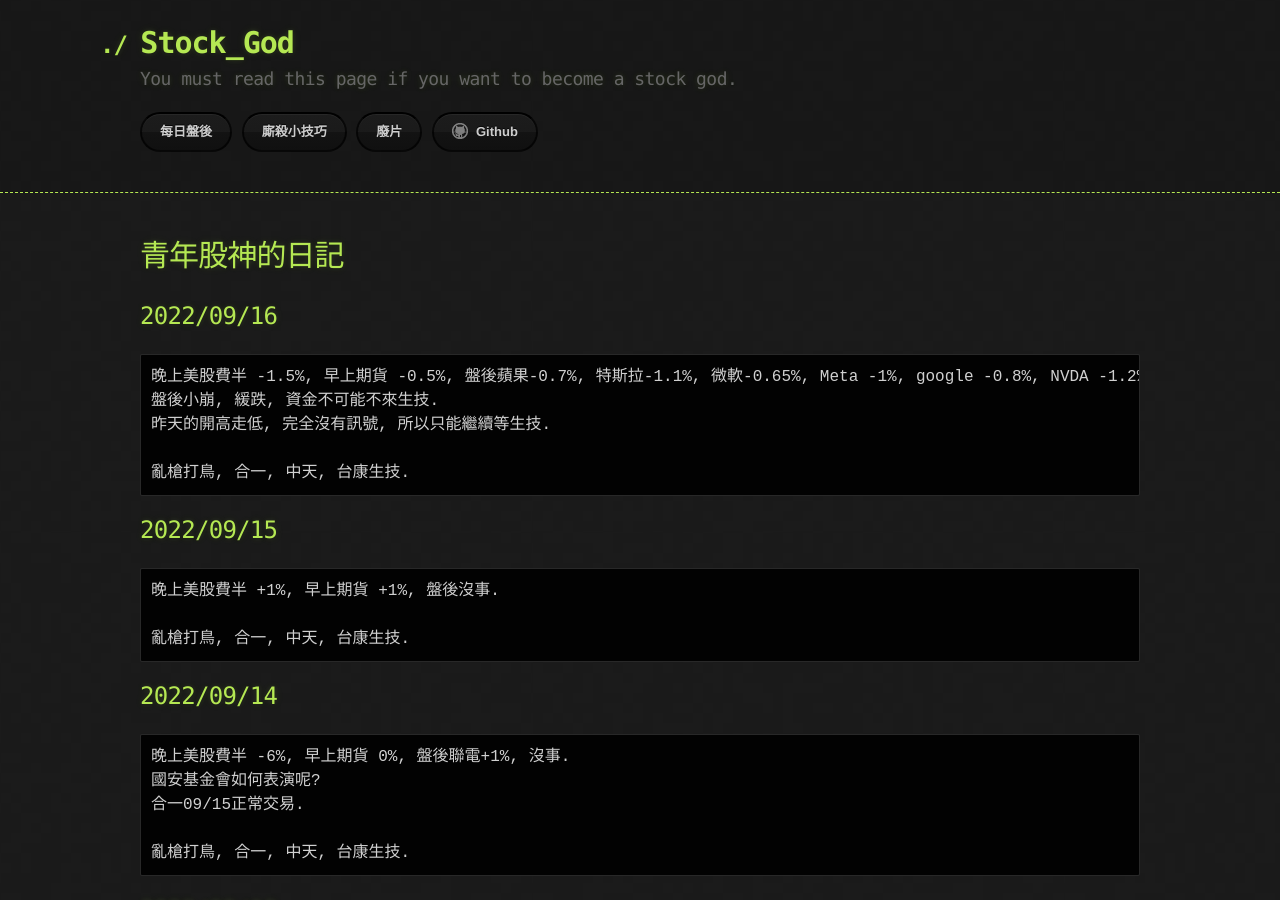
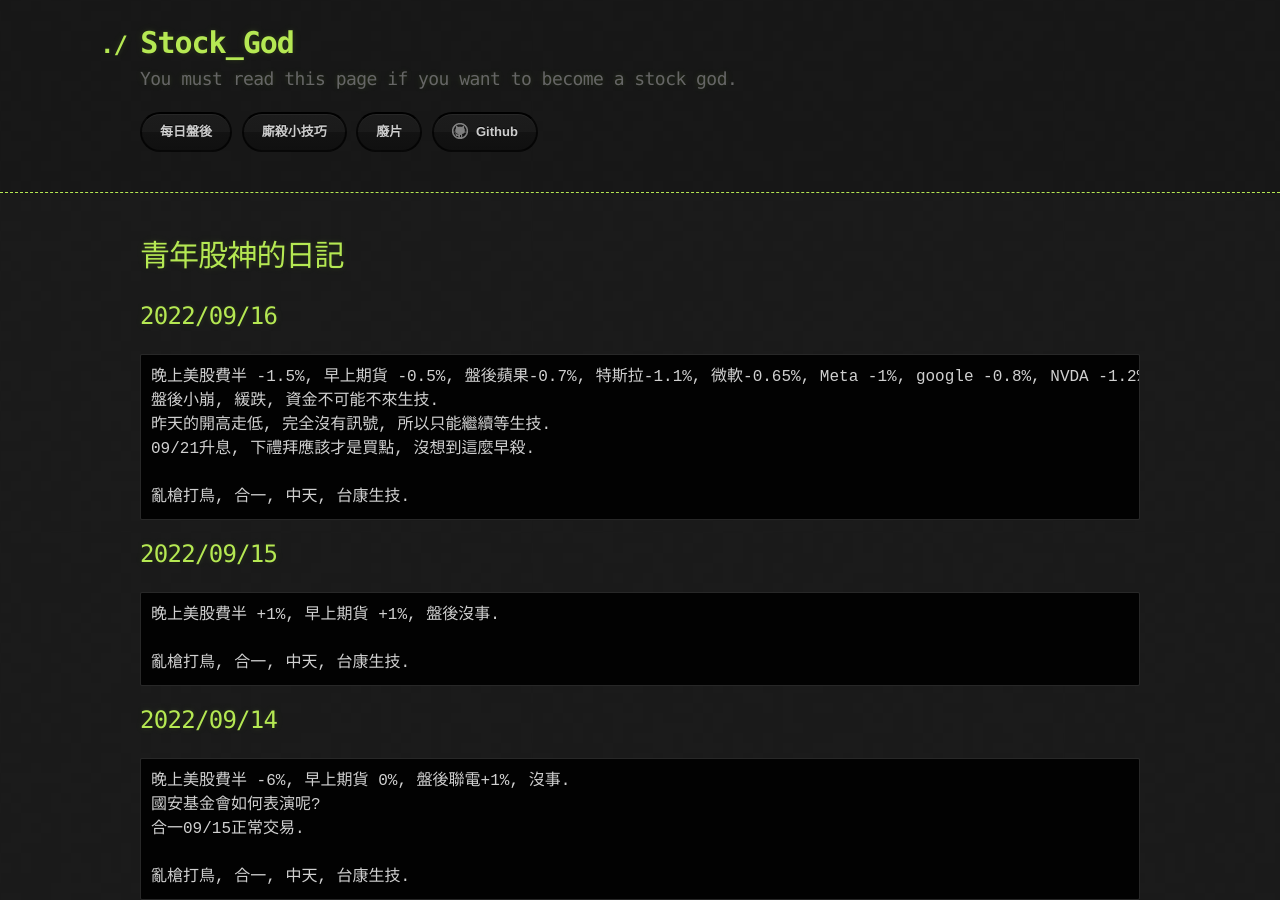
Before and after one commit to lepg5487/Stock_God, a Jekyll site: the page built from index.md, in a window 1280 px wide and 900 px high. Built offline with Jekyll 4.4.1, drawn with Linux system fonts in a browser that asks for light colours; our own code applies the rules of GitHub Pages for plain Markdown files.

Commit message:
Update index.md

````diff
--- a/index.md
+++ b/index.md
@@ -9,6 +9,7 @@ layout: testlayouts
 晚上美股費半 -1.5%, 早上期貨 -0.5%, 盤後蘋果-0.7%, 特斯拉-1.1%, 微軟-0.65%, Meta -1%, google -0.8%, NVDA -1.2%.
 盤後小崩, 緩跌, 資金不可能不來生技.
 昨天的開高走低, 完全沒有訊號, 所以只能繼續等生技.
+09/21升息, 下禮拜應該才是買點, 沒想到這麼早殺.
 
 亂槍打鳥, 合一, 中天, 台康生技.
 ```
````
